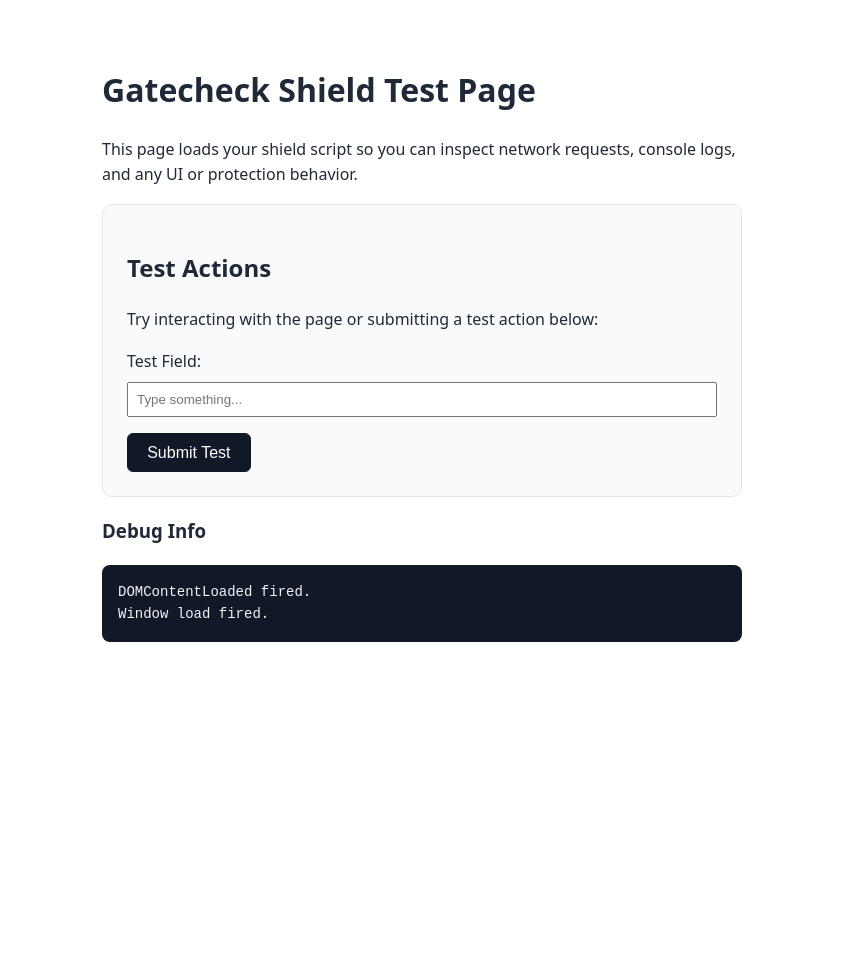
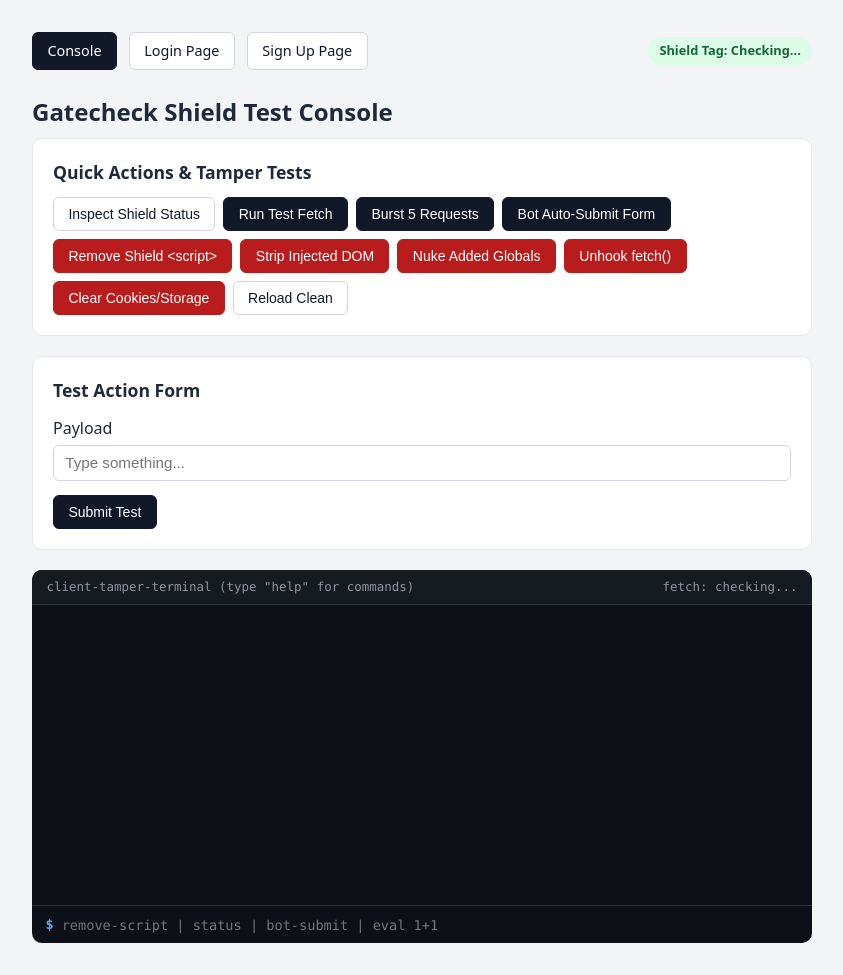
Before and after one commit to plyzlab/thatsso.tech, a plain HTML site: page index.html in a window 1280 px wide. Shown: the whole page, without its empty margins (218-1061 px from the left). Before the commit the page ends 800 px from the top, so only its background shows below. Drawn offline with Linux system fonts and the light colour scheme.

Commit message:
Enhance index.html with terminal and style updates
Updated the title and added a terminal interface for testing actions. Adjusted styles and layout for improved usability.

```diff
--- a/index.html
+++ b/index.html
@@ -3,87 +3,188 @@
 <head>
   <meta charset="UTF-8" />
   <meta name="viewport" content="width=device-width, initial-scale=1.0" />
-  <title>Gatecheck Shield Test</title>
+  <title>Gatecheck Shield Test Console</title>
+
+  <!-- Snapshot globals before Gatecheck loads so we can detect what it adds -->
+  <script>
+    window.__PRE_SHIELD_KEYS = new Set(Object.keys(window));
+  </script>
 
   <!-- Gatecheck Shield Script -->
   <script src="https://gatecheck.me/shield.js?key=pk_live_a762235646f32180efd5ecdab2390a7ee233c31e2a47a730e2e43b8555de7465"></script>
 
   <style>
+    * { box-sizing: border-box; }
     body {
       font-family: system-ui, -apple-system, sans-serif;
-      max-width: 640px;
-      margin: 4rem auto;
-      padding: 0 1.5rem;
-      line-height: 1.6;
+      max-width: 820px;
+      margin: 2rem auto;
+      padding: 0 1.25rem;
+      line-height: 1.5;
       color: #1f2937;
+      background: #f3f4f6;
     }
+    nav {
+      display: flex;
+      gap: 0.75rem;
+      align-items: center;
+      margin-bottom: 1.5rem;
+      flex-wrap: wrap;
+    }
+    nav a {
+      text-decoration: none;
+      padding: 0.45rem 0.9rem;
+      border-radius: 6px;
+      background: #fff;
+      border: 1px solid #d1d5db;
+      color: #111827;
+      font-weight: 500;
+      font-size: 0.9rem;
+    }
+    nav a.active { background: #111827; color: #fff; border-color: #111827; }
+    .badge {
+      margin-left: auto;
+      padding: 0.3rem 0.7rem;
+      border-radius: 999px;
+      font-size: 0.8rem;
+      font-weight: 600;
+      background: #dcfce7;
+      color: #166534;
+    }
+    .badge.removed { background: #fee2e2; color: #991b1b; }
     .card {
+      background: #fff;
       border: 1px solid #e5e7eb;
       border-radius: 10px;
-      padding: 1.5rem;
-      background: #f9fafb;
+      padding: 1.25rem;
+      margin-bottom: 1.25rem;
+    }
+    h1 { margin: 0 0 0.5rem; font-size: 1.5rem; }
+    h2 { margin: 0 0 0.75rem; font-size: 1.1rem; }
+    .btn-grid {
+      display: flex;
+      flex-wrap: wrap;
+      gap: 0.5rem;
     }
     button {
-      padding: 0.6rem 1.2rem;
-      font-size: 1rem;
+      padding: 0.5rem 0.9rem;
+      font-size: 0.875rem;
       border-radius: 6px;
       border: 1px solid #111827;
       background: #111827;
       color: #fff;
       cursor: pointer;
     }
-    button:hover {
-      background: #374151;
+    button:hover { background: #374151; }
+    button.danger { background: #b91c1c; border-color: #b91c1c; }
+    button.danger:hover { background: #991b1b; }
+    button.secondary { background: #fff; color: #111827; border-color: #d1d5db; }
+    button.secondary:hover { background: #f9fafb; }
+    input[type="text"], input[type="email"], input[type="password"] {
+      width: 100%;
+      padding: 0.55rem 0.7rem;
+      margin: 0.3rem 0 0.85rem;
+      border: 1px solid #d1d5db;
+      border-radius: 6px;
+      font-size: 0.95rem;
     }
-    pre {
-      background: #111827;
-      color: #f3f4f6;
-      padding: 1rem;
-      border-radius: 8px;
-      overflow-x: auto;
-      font-size: 0.875rem;
+    .terminal {
+      background: #0d1117;
+      color: #e6edf3;
+      border-radius: 10px;
+      overflow: hidden;
+      font-family: ui-monospace, SFMono-Regular, Menlo, Consolas, monospace;
+      font-size: 0.84rem;
     }
+    .terminal-bar {
+      background: #161b22;
+      padding: 0.5rem 0.9rem;
+      border-bottom: 1px solid #30363d;
+      display: flex;
+      justify-content: space-between;
+      color: #8b949e;
+      font-size: 0.78rem;
+    }
+    #terminal-output {
+      height: 300px;
+      overflow-y: auto;
+      padding: 0.85rem;
+      white-space: pre-wrap;
+      word-break: break-word;
+    }
+    .terminal-input-row {
+      display: flex;
+      border-top: 1px solid #30363d;
+      padding: 0.45rem 0.85rem;
+      align-items: center;
+      gap: 0.5rem;
+    }
+    .terminal-input-row span { color: #58a6ff; font-weight: bold; }
+    #terminal-input {
+      flex: 1;
+      background: transparent;
+      border: none;
+      color: #e6edf3;
+      outline: none;
+      font-family: inherit;
+      font-size: 0.85rem;
+      margin: 0;
+      padding: 0.2rem 0;
+    }
+    .log-info { color: #e6edf3; }
+    .log-ok { color: #3fb950; }
+    .log-warn { color: #d29922; }
+    .log-err { color: #f85149; }
+    .log-cmd { color: #58a6ff; }
   </style>
 </head>
 <body>
-  <h1>Gatecheck Shield Test Page</h1>
-  <p>This page loads your shield script so you can inspect network requests, console logs, and any UI or protection behavior.</p>
+  <nav>
+    <a href="index.html" class="active">Console</a>
+    <a href="login.html">Login Page</a>
+    <a href="signup.html">Sign Up Page</a>
+    <span id="shield-status" class="badge">Shield Tag: Checking...</span>
+  </nav>
+
+  <h1>Gatecheck Shield Test Console</h1>
 
   <div class="card">
-    <h2>Test Actions</h2>
-    <p>Try interacting with the page or submitting a test action below:</p>
-    <form id="test-form">
-      <label for="test-input">Test Field:</label><br />
-      <input id="test-input" type="text" placeholder="Type something..." style="padding: 0.5rem; margin: 0.5rem 0 1rem; width: 100%; box-sizing: border-box;" />
-      <br />
+    <h2>Quick Actions & Tamper Tests</h2>
+    <div class="btn-grid">
+      <button data-cmd="status" class="secondary">Inspect Shield Status</button>
+      <button data-cmd="test-fetch">Run Test Fetch</button>
+      <button data-cmd="burst 5">Burst 5 Requests</button>
+      <button data-cmd="bot-submit">Bot Auto-Submit Form</button>
+      <button data-cmd="remove-script" class="danger">Remove Shield &lt;script&gt;</button>
+      <button data-cmd="strip-dom" class="danger">Strip Injected DOM</button>
+      <button data-cmd="nuke-globals" class="danger">Nuke Added Globals</button>
+      <button data-cmd="restore-fetch" class="danger">Unhook fetch()</button>
+      <button data-cmd="clear-storage" class="danger">Clear Cookies/Storage</button>
+      <button onclick="location.reload()" class="secondary">Reload Clean</button>
+    </div>
+  </div>
+
+  <div class="card">
+    <h2>Test Action Form</h2>
+    <form id="test-form" data-endpoint="/api/test-action">
+      <label for="test-input">Payload</label>
+      <input id="test-input" name="payload" type="text" placeholder="Type something..." />
       <button type="submit">Submit Test</button>
     </form>
   </div>
 
-  <h3>Debug Info</h3>
-  <pre id="debug-output">Waiting for events...</pre>
+  <div class="terminal">
+    <div class="terminal-bar">
+      <span>client-tamper-terminal (type "help" for commands)</span>
+      <span id="hook-indicator">fetch: checking...</span>
+    </div>
+    <div id="terminal-output"></div>
+    <form id="terminal-form" class="terminal-input-row">
+      <span>$</span>
+      <input id="terminal-input" type="text" autocomplete="off" placeholder="remove-script | status | bot-submit | eval 1+1" />
+    </form>
+  </div>
 
-  <script>
-    const output = document.getElementById('debug-output');
-    const form = document.getElementById('test-form');
-
-    function log(msg) {
-      output.textContent += '\n' + msg;
-    }
-
-    window.addEventListener('DOMContentLoaded', () => {
-      output.textContent = 'DOMContentLoaded fired.';
-    });
-
-    window.addEventListener('load', () => {
-      log('Window load fired.');
-    });
-
-    form.addEventListener('submit', (e) => {
-      e.preventDefault();
-      const val = document.getElementById('test-input').value;
-      log('Form submitted with value: ' + JSON.stringify(val));
-    });
-  </script>
+  <script src="tester.js"></script>
 </body>
 </html>
```
